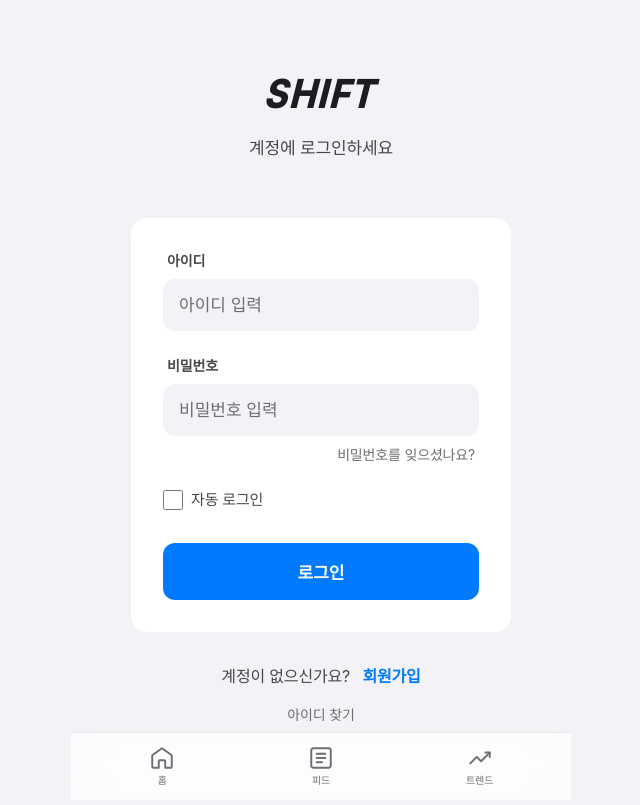
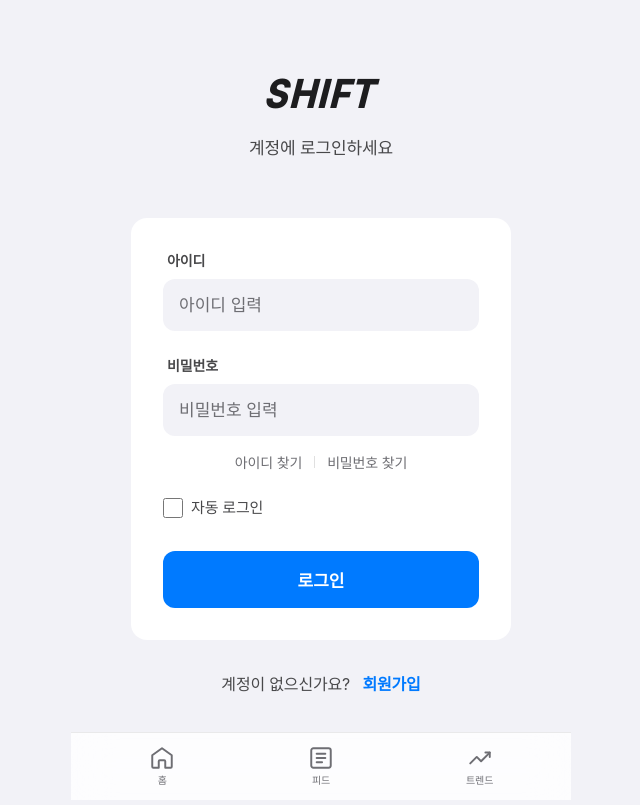
Before and after one commit to jsw6701/article-frontend, a SvelteKit app: page /login in a window 1280 px wide. Shown: the whole page, without its empty margins (319-959 px from the left). Built offline with nearby package versions, Linux system fonts and the light colour scheme; no server answers; a web font is replaced by a local one.

Commit message:
fix: 아이디 비번 찾기 위치 변경

```diff
--- a/src/routes/login/+page.svelte
+++ b/src/routes/login/+page.svelte
@@ -111,7 +111,12 @@
         placeholder="비밀번호 입력"
         autocomplete="current-password"
       />
-      <a href="{base}/forgot-password" class="forgot-link">비밀번호를 잊으셨나요?</a>
+    </div>
+
+    <div class="help-links">
+      <a href="{base}/find-username">아이디 찾기</a>
+      <span class="divider"></span>
+      <a href="{base}/forgot-password">비밀번호 찾기</a>
     </div>
 
     <div class="options-row">
@@ -136,10 +141,6 @@
   <div class="footer">
     <span>계정이 없으신가요?</span>
     <a href="{base}/signup">회원가입</a>
-  </div>
-
-  <div class="footer-extra">
-    <a href="{base}/find-username">아이디 찾기</a>
   </div>
 </div>
 
@@ -254,16 +255,28 @@
     margin-left: var(--space-2);
   }
 
-  .forgot-link {
+  .help-links {
+    display: flex;
+    align-items: center;
+    justify-content: center;
+    gap: var(--space-3);
+    margin-top: calc(-1 * var(--space-2));
+  }
+
+  .help-links a {
     font-size: 14px;
     color: var(--text-tertiary);
-    text-align: right;
-    padding-right: var(--space-1);
     transition: color var(--duration-fast) var(--ease);
   }
 
-  .forgot-link:hover {
+  .help-links a:hover {
     color: var(--accent);
+  }
+
+  .help-links .divider {
+    width: 1px;
+    height: 12px;
+    background: var(--border);
   }
 
   .options-row {
@@ -293,19 +306,4 @@
     color: var(--text-secondary);
     user-select: none;
   }
-
-  .footer-extra {
-    text-align: center;
-    font-size: 14px;
-    margin-top: calc(-1 * var(--space-4));
-  }
-
-  .footer-extra a {
-    color: var(--text-tertiary);
-    transition: color var(--duration-fast) var(--ease);
-  }
-
-  .footer-extra a:hover {
-    color: var(--accent);
-  }
 </style>
```
Also changed, not shown: 1 other file (tests, documents, lock files or other folders).
